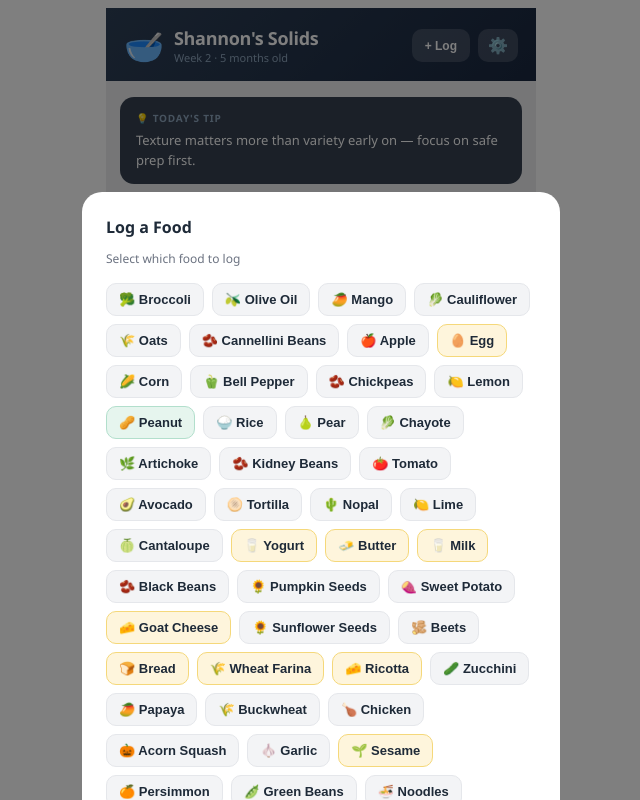
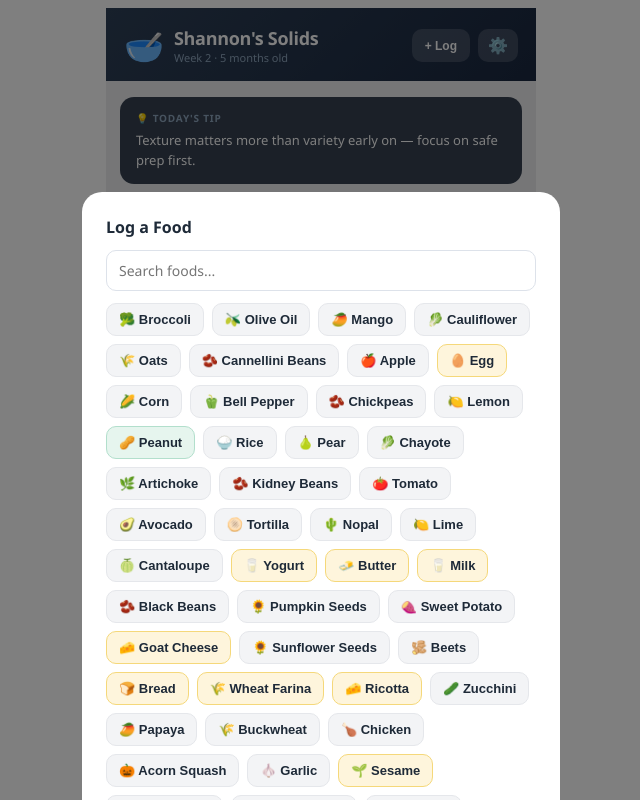
Before and after one commit to bojuliec/DemoBabyFeeding, a React (Create React App) app: page / in a window 1280 px wide. Both pictures are taken after a click on the button "+ Log". Shown: the top 800 px of the page, without its empty margins (319-959 px from the left). Built offline with nearby package versions, Linux system fonts and the light colour scheme.

Commit message:
Add search to all food pickers

```diff
--- a/src/App.jsx
+++ b/src/App.jsx
@@ -962,6 +962,8 @@ function getTodayLabel() {
 function OverviewTab({ triedFoods, logs, weekPlan, onLogFood, onCreatePlan, onMarkTried, onUnmarkTried, setWeekPlan, ageMonths, startDate }) {
   const [swapToday, setSwapToday] = useState(false);
   const [swapDay, setSwapDay] = useState(null);
+  const [overviewTodaySearch, setOverviewTodaySearch] = useState("");
+  const [overviewDaySearch, setOverviewDaySearch] = useState("");
   const allergensDone = ALLERGEN_GROUPS.filter(g => { const gl = (logs||[]).filter(l => g.foods.includes(l.foodId)); return gl.length >= 2 && !gl.some(l => l.reaction); }).length;
   const allergensTotal = ALLERGEN_GROUPS.length;
   const todayDay = DAYS[TODAY_IDX];
@@ -1040,16 +1042,17 @@ function OverviewTab({ triedFoods, logs, weekPlan, onLogFood, onCreatePlan, onMa
       </div>
 
       {swapToday && (
-        <div style={{ position:"fixed", inset:0, background:"rgba(0,0,0,0.5)", display:"flex", alignItems:"flex-end", justifyContent:"center", zIndex:200 }} onClick={() => setSwapToday(false)}>
+        <div style={{ position:"fixed", inset:0, background:"rgba(0,0,0,0.5)", display:"flex", alignItems:"flex-end", justifyContent:"center", zIndex:200 }} onClick={() => { setSwapToday(false); setOverviewTodaySearch(""); }}>
           <div style={{ background:C.white, borderRadius:"20px 20px 0 0", padding:24, width:"100%", maxWidth:430, maxHeight:"70vh", overflow:"auto" }} onClick={e => e.stopPropagation()}>
             <div style={{ fontWeight:800, fontSize:16, color:C.charcoal, marginBottom:12 }}>Add Food to Today</div>
+            <input type="text" placeholder="Search foods..." value={overviewTodaySearch} onChange={e => setOverviewTodaySearch(e.target.value)} autoFocus style={{ width:"100%", borderRadius:10, border:`1px solid ${C.border}`, padding:"10px 12px", fontSize:14, fontFamily:"inherit", boxSizing:"border-box", outline:"none", marginBottom:12 }} />
             <div style={{ display:"flex", flexWrap:"wrap", gap:8 }}>
-              {FOODS.map(f => (
+              {FOODS.filter(f => f.name.toLowerCase().includes(overviewTodaySearch.toLowerCase())).map(f => (
                 <button key={f.id} onClick={() => {
                   const currentFoods = weekPlan[todayDay] || [];
                   const foodsArray = Array.isArray(currentFoods) ? currentFoods : [currentFoods].filter(Boolean);
                   setWeekPlan(p => ({...p, [todayDay]: [...foodsArray, f]}));
-                  setSwapToday(false);
+                  setSwapToday(false); setOverviewTodaySearch("");
                 }}
                   style={{ background: triedFoods.includes(f.id) ? C.greenLight : f.allergen ? C.goldLight : C.slateLight, border:`1px solid ${triedFoods.includes(f.id) ? C.greenMid : f.allergen ? C.goldMid : C.slateMid}`, borderRadius:10, padding:"8px 12px", fontSize:13, fontWeight:600, cursor:"pointer", color:C.charcoal }}>
                   {f.emoji} {f.name}
@@ -1088,16 +1091,17 @@ function OverviewTab({ triedFoods, logs, weekPlan, onLogFood, onCreatePlan, onMa
       </div>
 
       {swapDay && (
-        <div style={{ position:"fixed", inset:0, background:"rgba(0,0,0,0.5)", display:"flex", alignItems:"flex-end", justifyContent:"center", zIndex:200 }} onClick={() => { setSwapDay(null); setAddSearch(""); }}>
+        <div style={{ position:"fixed", inset:0, background:"rgba(0,0,0,0.5)", display:"flex", alignItems:"flex-end", justifyContent:"center", zIndex:200 }} onClick={() => { setSwapDay(null); setOverviewDaySearch(""); }}>
           <div style={{ background:C.white, borderRadius:"20px 20px 0 0", padding:24, width:"100%", maxWidth:430, maxHeight:"70vh", overflow:"auto" }} onClick={e => e.stopPropagation()}>
             <div style={{ fontWeight:800, fontSize:16, color:C.charcoal, marginBottom:12 }}>Add Food to {DAY_FULL[DAYS.indexOf(swapDay)]}</div>
+            <input type="text" placeholder="Search foods..." value={overviewDaySearch} onChange={e => setOverviewDaySearch(e.target.value)} autoFocus style={{ width:"100%", borderRadius:10, border:`1px solid ${C.border}`, padding:"10px 12px", fontSize:14, fontFamily:"inherit", boxSizing:"border-box", outline:"none", marginBottom:12 }} />
             <div style={{ display:"flex", flexWrap:"wrap", gap:8 }}>
-              {FOODS.map(f => (
+              {FOODS.filter(f => f.name.toLowerCase().includes(overviewDaySearch.toLowerCase())).map(f => (
                 <button key={f.id} onClick={() => {
                   const currentFoods = weekPlan[swapDay] || [];
                   const foodsArray = Array.isArray(currentFoods) ? currentFoods : [currentFoods].filter(Boolean);
                   setWeekPlan(p => ({...p, [swapDay]: [...foodsArray, f]}));
-                  setSwapDay(null);
+                  setSwapDay(null); setOverviewDaySearch("");
                 }}
                   style={{ background: triedFoods.includes(f.id) ? C.greenLight : f.allergen ? C.goldLight : C.slateLight, border:`1px solid ${triedFoods.includes(f.id) ? C.greenMid : f.allergen ? C.goldMid : C.slateMid}`, borderRadius:10, padding:"8px 12px", fontSize:13, fontWeight:600, cursor:"pointer", color:C.charcoal }}>
                   {f.emoji} {f.name}
@@ -1536,6 +1540,7 @@ export default function ShannonsSolids() {
   const [settings, setSettings] = useState({ babyName: "Shannon", babyBirthday: "2025-09-15", startDate: "2026-02-10" });
   const [weekPlan, setWeekPlan] = useState(() => buildDefaultPlan(["peanut"], 1));
   const [logTarget, setLogTarget] = useState(null);
+  const [quickLogSearch, setQuickLogSearch] = useState("");
   const [showSettings, setShowSettings] = useState(false);
   const [loading, setLoading] = useState(true);
 
@@ -1617,13 +1622,13 @@ export default function ShannonsSolids() {
       {/* Modals */}
       {logTarget && logTarget !== "quick" && <LogModal food={logTarget} onLog={handleLogFood} onClose={() => setLogTarget(null)} />}
       {logTarget === "quick" && (
-        <div style={{ position:"fixed", inset:0, background:"rgba(0,0,0,0.5)", display:"flex", alignItems:"flex-end", justifyContent:"center", zIndex:200 }} onClick={() => setLogTarget(null)}>
+        <div style={{ position:"fixed", inset:0, background:"rgba(0,0,0,0.5)", display:"flex", alignItems:"flex-end", justifyContent:"center", zIndex:200 }} onClick={() => { setLogTarget(null); setQuickLogSearch(""); }}>
           <div style={{ background:C.white, borderRadius:"20px 20px 0 0", padding:24, width:"100%", maxWidth:430, maxHeight:"70vh", overflow:"auto" }} onClick={e => e.stopPropagation()}>
             <div style={{ fontWeight:800, fontSize:16, color:C.charcoal, marginBottom:12 }}>Log a Food</div>
-            <div style={{ fontSize:12, color:C.muted, marginBottom:16 }}>Select which food to log</div>
+            <input type="text" placeholder="Search foods..." value={quickLogSearch} onChange={e => setQuickLogSearch(e.target.value)} autoFocus style={{ width:"100%", borderRadius:10, border:`1px solid ${C.border}`, padding:"10px 12px", fontSize:14, fontFamily:"inherit", boxSizing:"border-box", outline:"none", marginBottom:12 }} />
             <div style={{ display:"flex", flexWrap:"wrap", gap:8 }}>
-              {FOODS.map(f => (
-                <button key={f.id} onClick={() => setLogTarget(f)}
+              {FOODS.filter(f => f.name.toLowerCase().includes(quickLogSearch.toLowerCase())).map(f => (
+                <button key={f.id} onClick={() => { setQuickLogSearch(""); setLogTarget(f); }}
                   style={{ background: triedFoods.includes(f.id) ? C.greenLight : f.allergen ? C.goldLight : C.slateLight, border:`1px solid ${triedFoods.includes(f.id) ? C.greenMid : f.allergen ? C.goldMid : C.slateMid}`, borderRadius:10, padding:"8px 12px", fontSize:13, fontWeight:600, cursor:"pointer", color:C.charcoal }}>
                   {f.emoji} {f.name}
                 </button>
```
